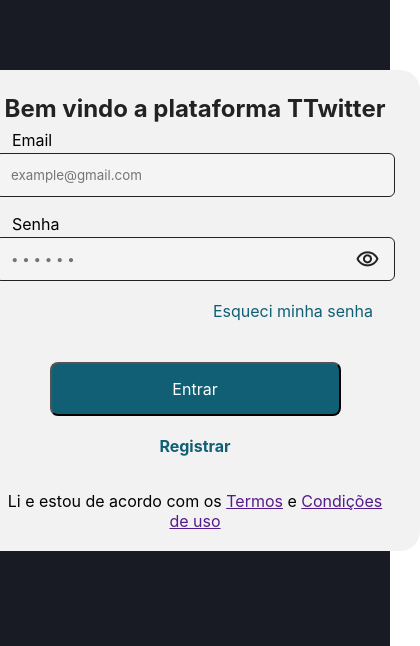
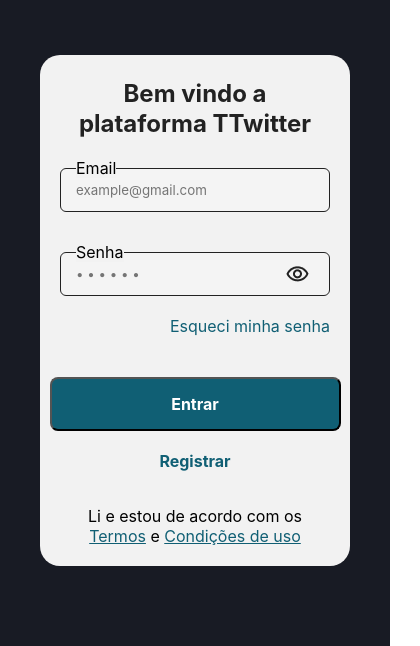
Before and after one commit to anncristinna/EJCM, a plain HTML site: page landing page/login.html in a window 390 px wide. Shown: the part 198-844 px from the top of the page, 420 px wide, since content can reach past the window. Drawn offline with Linux system fonts and the light colour scheme.

Commit message:
versao final

```diff
--- a/landing page/estilos/cadastro-mobile.css
+++ b/landing page/estilos/cadastro-mobile.css
@@ -22,9 +22,21 @@
 }
 
 .form-item {
-    max-width: 450px;
-    max-height: 600px;
+    width: 350px;
+    max-height: 590px;
     padding: 12px;
+}
+
+.form-item button {
+    width: 80%;
+}
+
+.label-field {
+    width: 100%;
+}
+
+.form-item input {
+    width: 100%;
 }
 
 .form-item h1 {
--- a/landing page/estilos/cadastro.css
+++ b/landing page/estilos/cadastro.css
@@ -7,13 +7,13 @@
 }
 
 .main-container {
-    width: 100vw;
-    height: 100vh;
+    width: 100%;
+    min-height: 100vh;
     background-color: #181B24;
     display: flex;
     justify-content: space-between;
     align-items: center;
-    padding: 216px 173px 216px 173px;
+    padding: 0px 173px 0px 173px;
 }
 
 #logo-p {
@@ -56,6 +56,10 @@
     display: inline;
 }
 
+p a {
+    color: #105F74;
+}
+
 div label#checkbox-label {
     text-align: center;
 }
@@ -87,12 +91,19 @@
     padding: 15px 20px 15px 20px;
     gap: 10px;
     background-color: #105F74;
-    color: white;
     font-size: 1em;
     text-align: center;
     font-weight: 700px;
     margin-bottom: 10px;
     margin-top: 25px;
+}
+
+.form-item button a {
+    color: white;
+    text-decoration: none;
+    width: 100%;
+    height: 100%;
+    display: inline-block;
 }
 
 .form-item #login-a {
@@ -109,14 +120,15 @@
     position: relative;
     label {
         position: absolute;
-        bottom: 8vh;
-        left: 2vh;
+        top: 0;
+        left: 16px;
+        transform: translateY(-50%);
         background-color: #F2F2F2;
     }
 }
 
 .label-field img {
     position: absolute;
-    left: 360px;
+    right: 20px;
     top: 10px;
 }
--- a/landing page/estilos/login-mobile.css
+++ b/landing page/estilos/login-mobile.css
@@ -24,13 +24,25 @@
 }
 
 .form-item {
-    max-width: 450px;
+    width: 100%;
     max-height: 600px;
     padding: 20px;
 }
 
+.label-field {
+    width: 100%;
+}
+
+.form-item input {
+    width: 100%;
+}
+
 .form-item h1 {
     margin-top: 4px;
+}
+
+#esqueci-senha {
+    margin-right: 0;
 }
 
 .form-item button {
--- a/landing page/estilos/login.css
+++ b/landing page/estilos/login.css
@@ -6,13 +6,13 @@
 }
 
 .main-container {
-    width: 100vw;
-    height: 100vh;
+    width: 100%;
+    min-height: 100vh;
     background-color: #181B24;
     display: flex;
     justify-content: space-between;
     align-items: center;
-    padding: 216px 173px 216px 173px;
+    padding: 0px 173px 0px 173px;
 }
 
 #logo-p {
@@ -70,17 +70,28 @@
     font-weight: light;
 }
 
+p a {
+    color: #105F74;
+}
+
 .form-item button {
     width: 400px;
     border-radius: 8px;
     padding: 15px 20px 15px 20px;
-    gap: 10px;
     background-color: #105F74;
-    color: white;
+
     font-size: 1em;
     text-align: center;
-    font-weight: 700px;
+    font-weight: 700;
     margin-bottom: 20px;
+}
+
+.form-item button a {
+    color: white;
+    text-decoration: none;
+    width: 100%;
+    height: 100%;
+    display: inline-block;
 }
 
 #registrar {
@@ -109,14 +120,15 @@
     position: relative;
     label {
         position: absolute;
-        bottom: 8vh;
-        left: 2vh;
+        top: 0;
+        left: 16px;
+        transform: translateY(-50%);
         background-color: #F2F2F2;
     }
 }
 
 .label-field img {
     position: absolute;
-    left: 360px;
+    right: 20px;
     top: 10px;
 }
--- a/landing page/login.html
+++ b/landing page/login.html
@@ -32,9 +32,9 @@
                     <a href="">Esqueci minha senha</a>
                 </div>
 
-                <button type="submit">Entrar</button>
+                <button type="submit"><a href="home.html">Entrar</a></button>
 
-                <div id="registrar"><a href="cadastro.html">Registrar</a></div>
+                <div id="registrar"><a href="index.html">Registrar</a></div>
 
                 <div id="termos">
                     <p>Li e estou de acordo com os <a href="">Termos</a> e <a href="">Condições de uso</a></p>
```
Also changed, not shown: landing page/cadastro.html (deleted, +0 -64 lines), landing page/estilos/home-mobile.css (+18 -10 lines), landing page/estilos/home.css (+15 -8 lines), landing page/home.html (+1 -1 lines), landing page/index.html (added, +64 -0 lines), 1 other file.
